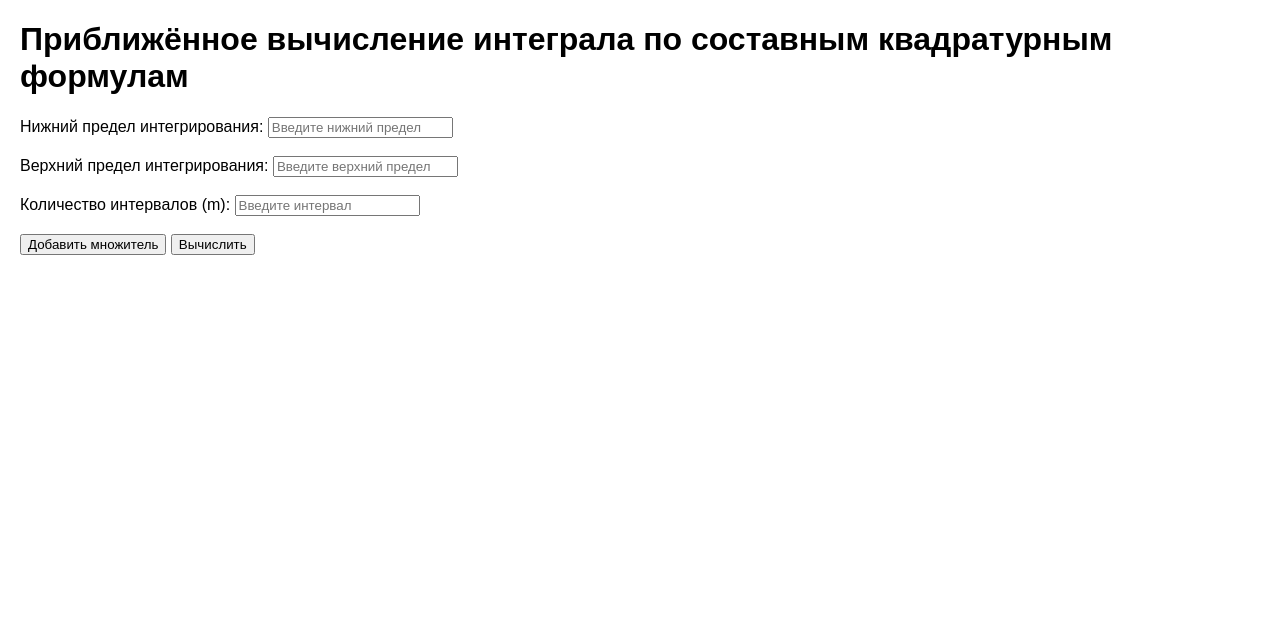
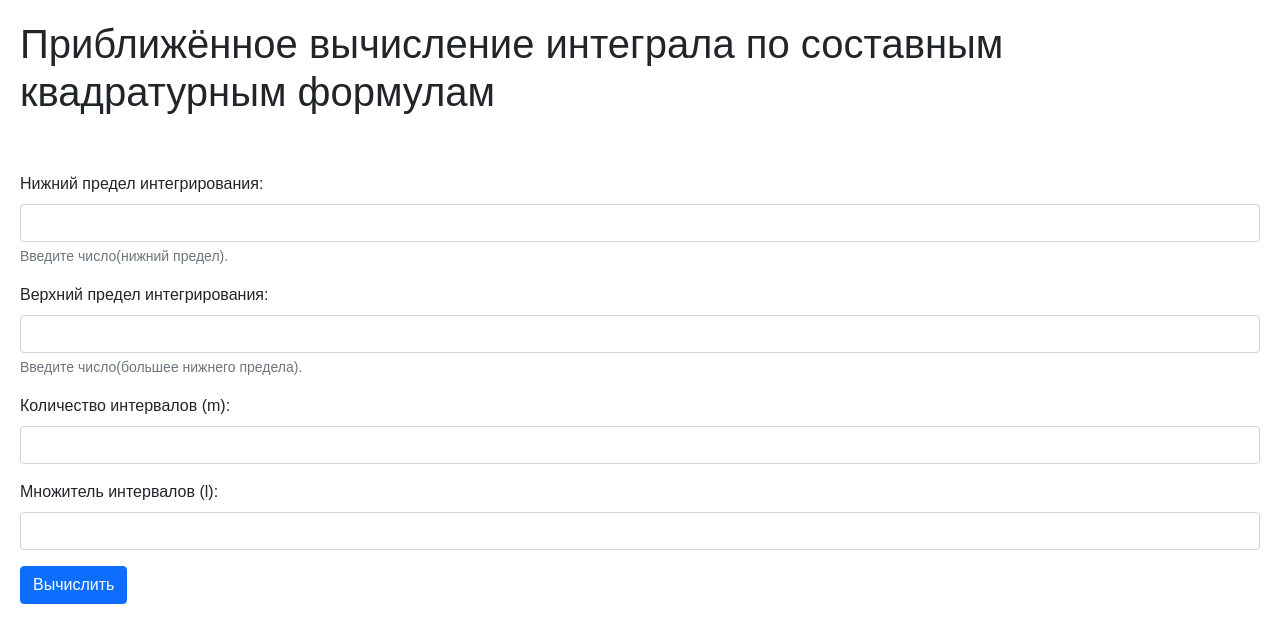
Before and after one commit to QASdzxcaqw/ComputingMethods, a plain HTML site: page Task4/index.html in a window 1280 px wide. Drawn offline with nearby package versions, Linux system fonts and the light colour scheme.

Commit message:
feat: bootstrap style

```diff
--- a/Task4/index.html
+++ b/Task4/index.html
@@ -1,30 +1,44 @@
 <!DOCTYPE html>
-<html lang="en">
+<html lang="ru">
 <head>
-    <meta charset="UTF-8">
-    <meta name="viewport" content="width=device-width, initial-scale=1.0">
+    <meta charset="utf-8">
+    <meta name="viewport" content="width=device-width, initial-scale=1">
+
+    <link href="https://cdn.jsdelivr.net/npm/bootstrap@5.0.2/dist/css/bootstrap.min.css" rel="stylesheet" integrity="sha384-EVSTQN3/azprG1Anm3QDgpJLIm9Nao0Yz1ztcQTwFspd3yD65VohhpuuCOmLASjC" crossorigin="anonymous">
+
     <title>Вычисление интеграла</title>
+
     <link rel="stylesheet" href="style.css">
 </head>
 <body>
-    <h1>Приближённое вычисление интеграла по составным квадратурным формулам</h1>
-    <form id="integrationForm">
-        <label for="lowerLimit">Нижний предел интегрирования:</label>
-        <input type="number" placeholder="Введите нижний предел" id="lowerLimit" required step="any"><br><br>
+    <h1>Приближённое вычисление интеграла по составным квадратурным формулам</h1><br><br>
+    <form = "integrationForm">
+        <div class="mb-3">
+          <label for="lowerLimit" class="form-label">Нижний предел интегрирования:</label>
+          <input type="number" class="form-control" id="lowerLimit" aria-describedby="lowerLimitHelp">
+          <div id="lowerLimitHelp" class="form-text">Введите число(нижний предел).</div>
+        </div>
+        <div class="mb-3">
+          <label for="upperLimit" class="form-label">Верхний предел интегрирования:</label>
+          <input type="number" class="form-control" id="upperLimit" aria-describedby="upperLimitHelp">
+          <div id="upperLimitHelp" class="form-text">Введите число(большее нижнего предела).</div>
+        </div>
+        <div class="mb-3">
+            <label for="intervals" class="form-label">Количество интервалов (m):</label>
+            <input type="number" class="form-control" id="intervals">
+        </div>
+        <div class="mb-3">
+            <label for="multiplier" class="form-label">Множитель интервалов (l):</label>
+            <input type="number" class="form-control" id="multiplier">
+        </div>
 
-        <label for="upperLimit">Верхний предел интегрирования:</label>
-        <input type="number" placeholder="Введите верхний предел" id="upperLimit" required step="any"><br><br>
-
-        <label for="intervals">Количество интервалов (m):</label>
-        <input type="number" placeholder="Введите интервал" id="intervals" required><br><br>
-
+        <button type="button" class="btn btn-primary" onclick="calculateIntegral()">Вычислить</button>
 
     </form>
-    <button type="button" id="mult" onclick="addDelMultiplier()">Добавить множитель</button>
-    <button type="button" onclick="calculateIntegral()">Вычислить</button>
 
     <div id="output"></div>
 
     <script src="script.js"> </script>
+    <script src="https://cdn.jsdelivr.net/npm/bootstrap@5.0.2/dist/js/bootstrap.bundle.min.js" integrity="sha384-MrcW6ZMFYlzcLA8Nl+NtUVF0sA7MsXsP1UyJoMp4YLEuNSfAP+JcXn/tWtIaxVXM" crossorigin="anonymous"></script>
 </body>
 </html>
--- a/Task4/script.js
+++ b/Task4/script.js
@@ -42,37 +42,31 @@ function threeEighths(xi, h) {
     return (f(xi) + 3 * f(xi + h / 3) + 3 * f(xi + 2 * h / 3) + f(xi + h)) / 8;
 }
 
-isOn = false;
 
-function addDelMultiplier(){
-
-    if(isOn == false){
-        const butt = document.getElementById('mult');
-        butt.innerText = "Удалить множитель";
-        const output = document.getElementById('integrationForm');
-        output.innerHTML += `<label for="multiplier" ">Множитель интервалов (l): </label>`;
-        output.innerHTML += `<input type="number" placeholder="Введите множитель" id="multiplier" required step="any"><br><br>`;
-        isOn = true;
-    }else{
-        const butt = document.getElementById('mult');
-        butt.innerText = "Добавить множитель";
-        document.getElementById('multText').remove();
-        document.getElementById('multiplier').remove();
-
-        isOn = false;
-    }
-
-}
 
 function calculateIntegral() {
     const a = parseFloat(document.getElementById('lowerLimit').value);
     const b = parseFloat(document.getElementById('upperLimit').value);
-    const n = parseInt(document.getElementById('intervals').value);
+    n = parseInt(document.getElementById('intervals').value);
+    l = parseInt(document.getElementById('multiplier').value);
+    if(isNaN(a) || isNaN(b)){
+        return;
+    }
+    if(isNaN(n) || l <= 0){
+        n = 1;
+        l = 1;
+    }
+    else if(isNaN(l)){
+        l = 1;
+    }else{
+        n *= l;
+    }
 
     const exactValue = exactIntegral(a, b);
 
     const output = document.getElementById('output');
-    output.innerHTML = `<p>Точное значение интеграла: ${exactValue}</p>`;
+    output.innerHTML = `<p>Итоговое значение n: ${n}</p>`;
+    output.innerHTML += `<p>Точное значение интеграла: ${exactValue}</p>`;
 
     output.innerHTML += `<p>Левый прямоугольник: ${integrateUsingQuadrature(a, b, n, leftRectangle)}</p>`;
     output.innerHTML += `<p>Правый прямоугольник: ${integrateUsingQuadrature(a, b, n, rightRectangle)}</p>`;
--- a/Task4/style.css
+++ b/Task4/style.css
@@ -5,7 +5,9 @@ body {
 }
 
 #output {
-    font-weight: 700;
+    text-align: center;
+    font-size: larger;
+    /* font-weight: 700; */
     margin-top: 20px;
 }
 button:hover{
```
